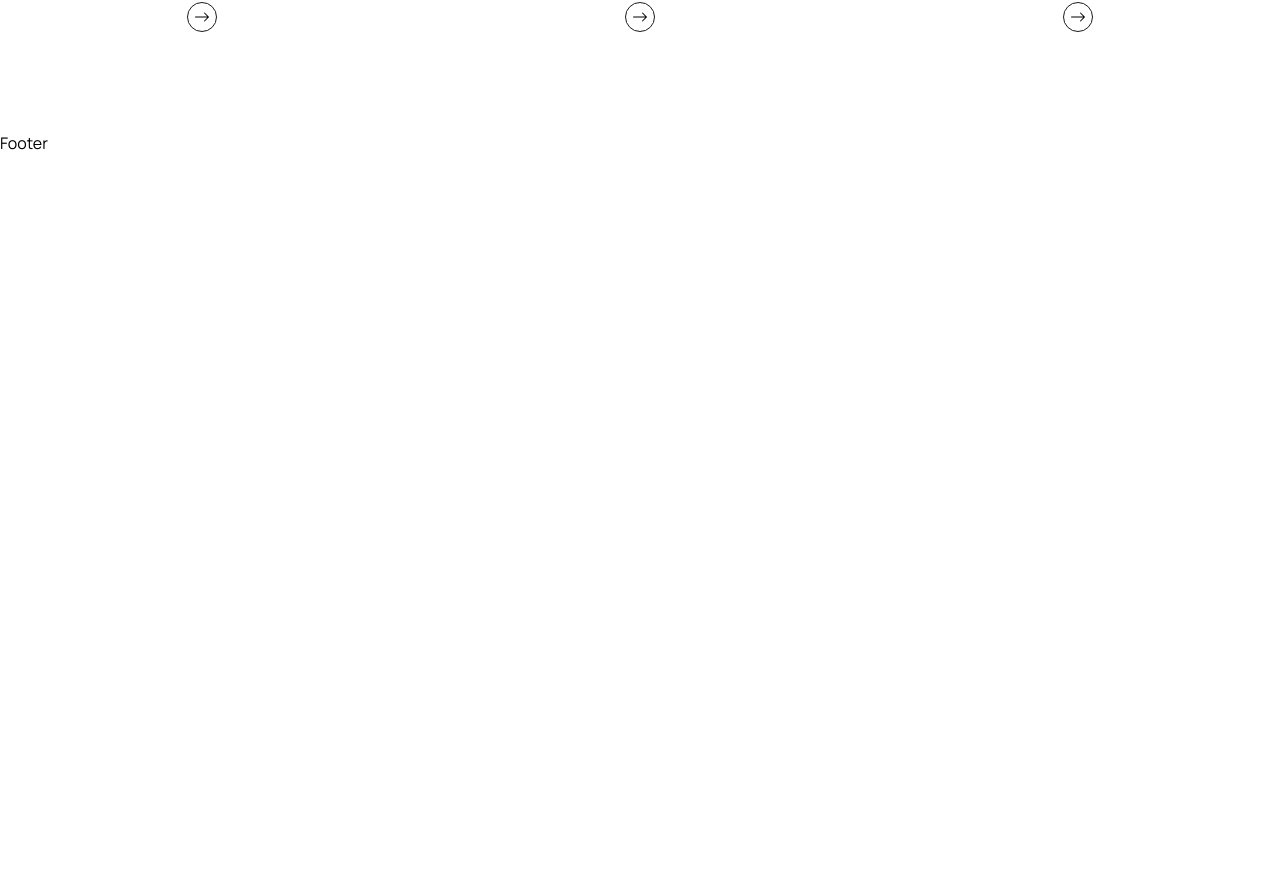
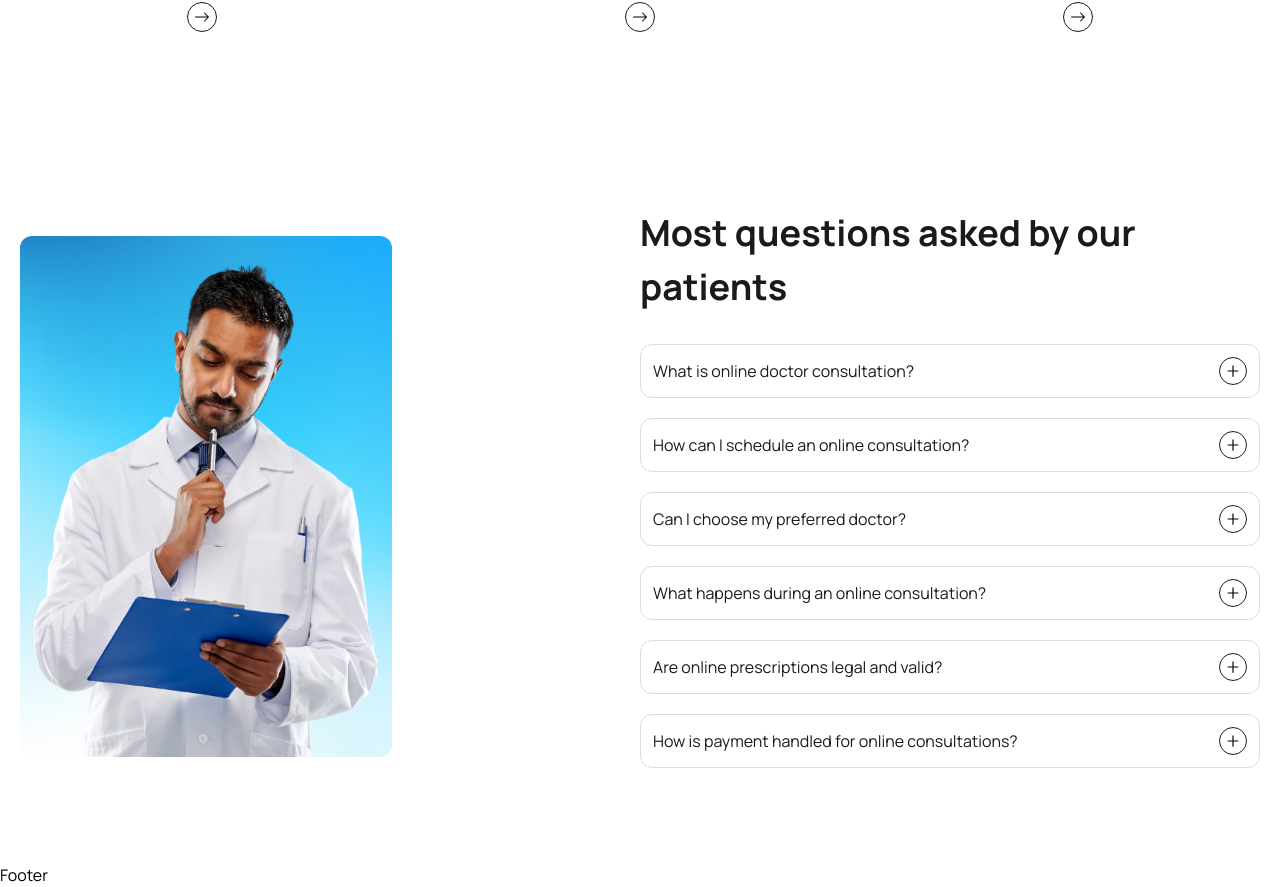
Before and after one commit to aashish-dhiman/MedConnect, a React (Vite) app in the folder frontend/: page / in a window 1280 px wide. Shown: the part 4810-5697 px from the top of the page. Before the commit the page ends 4965 px from the top, so only its background shows below. Built offline with nearby package versions, Linux system fonts and the light colour scheme.

Commit message:
added faq section

```diff
--- a/frontend/src/assets/data/faqs.js
+++ b/frontend/src/assets/data/faqs.js
@@ -1,27 +1,33 @@
 export const faqs = [
     {
-    question: "What is your medical care?",
+        question: "What is online doctor consultation?",
         content:
-      "One Medical was founded on a better model of care one designed around patients needs that provides a higher level of quality and service affordably. We do this through innovative design, excellent customer service, and the efficient use of technology.",
+            "Online doctor consultation is a service that allows patients to consult with licensed doctors remotely using video conferencing or chat platforms. It provides a convenient and accessible way to seek medical advice, receive diagnoses, and get prescriptions without visiting a physical clinic.",
+    },
+
+    {
+        question: "How can I schedule an online consultation?",
+        content:
+            "Scheduling an online doctor consultation is easy. You can visit our website or use our mobile app to create an account, browse available doctors, and choose a convenient time slot for your consultation. After booking, you'll receive instructions on how to join the virtual appointment.",
     },
     {
-    question: "What happens if I need to go a hospital?",
+        question: "Can I choose my preferred doctor?",
         content:
-      "One Medical was founded on a better model of care one designed around patients needs that provides a higher level of quality and service affordably. We do this through innovative design, excellent customer service, and the efficient use of technology.",
+            "Yes, our platform allows you to choose from a roster of licensed and experienced doctors. You can view their profiles, specialties, and availability to select a doctor who best meets your needs and preferences.",
     },
     {
-    question: "What happens if I need to go a hospital?",
+        question: "What happens during an online consultation?",
         content:
-      "One Medical was founded on a better model of care one designed around patients needs that provides a higher level of quality and service affordably. We do this through innovative design, excellent customer service, and the efficient use of technology.",
+            "During an online consultation, you'll meet with your chosen doctor via video call or chat. The doctor will ask questions about your symptoms, medical history, and any relevant details. Based on this information, they will provide medical advice, recommend tests if needed, and prescribe medications.",
     },
     {
-    question: "Can I visit your medical office?",
+        question: "Are online prescriptions legal and valid?",
         content:
-      "One Medical was founded on a better model of care one designed around patients needs that provides a higher level of quality and service affordably. We do this through innovative design, excellent customer service, and the efficient use of technology.",
+            "Yes, online prescriptions issued by licensed doctors are legal and valid, just like prescriptions from in-person visits. However, it's essential to provide accurate information and follow the doctor's advice for safe and effective treatment.",
     },
     {
-    question: "Does you provide urgent care?",
+        question: "How is payment handled for online consultations?",
         content:
-      "One Medical was founded on a better model of care one designed around patients needs that provides a higher level of quality and service affordably. We do this through innovative design, excellent customer service, and the efficient use of technology.",
+            "Payment for online consultations is typically processed securely through the website or app. Different platforms may offer various payment options, and the fees may vary depending on the duration and type of consultation.",
     },
 ];
--- /dev/null
+++ b/frontend/src/components/faq/Faq.jsx
@@ -0,0 +1,34 @@
+import faqImg from "../../assets/images/faq-img.png";
+import { faqs } from "../../assets/data/faqs";
+import FaqCards from "./FaqCards";
+
+const Faq = () => {
+    return (
+        <section>
+            <div className="container">
+                <div className="flex justify-between">
+                    <div className=" w-[30%] hidden md:block lg:block my-auto">
+                        <img
+                            src={faqImg}
+                            alt="faq image"
+                            className="rounded-xl"
+                        />
+                    </div>
+
+                    <div className="w-full md:w-1/2 lg:w-1/2">
+                        <h3 className="heading text-[36px] ">
+                            Most questions asked by our patients
+                        </h3>
+                        <ul className="mt-[30px]">
+                            {faqs.map((item, index) => {
+                                return <FaqCards key={index} {...item} />;
+                            })}
+                        </ul>
+                    </div>
+                </div>
+            </div>
+        </section>
+    );
+};
+
+export default Faq;
--- /dev/null
+++ b/frontend/src/components/faq/FaqCards.jsx
@@ -0,0 +1,45 @@
+import { useState } from "react";
+import PropTypes from "prop-types";
+import { AiOutlineMinus, AiOutlinePlus } from "react-icons/ai";
+
+const FaqCards = (props) => {
+    const [isOpen, setIsOpen] = useState(false);
+
+    const toggleAccordion = () => {
+        setIsOpen(!isOpen);
+    };
+
+    const { question, content } = props;
+    return (
+        <div
+            className="p-3 rounded-[12px] border border-solid border-[#D9DCE2] mb-5 cursor-pointer "
+            onClick={toggleAccordion}
+        >
+            <div className="flex items-center justify-between gap-5">
+                <h4 className=" text-[14px] leading-7 md:text-[16px] text-headingColor ">
+                    {question}
+                </h4>
+                <div
+                    className={` ${
+                        isOpen &&
+                        "bg-primaryColor text-white border-none hover:text-headingColor hover:border hover:bg-white hover:border-solid hover:border-[#141F21]"
+                    } w-7 h-7 border border-solid border-[#141F21] rounded-full flex items-center justify-center btn__hover  hover:text-white transition-all`}
+                >
+                    {isOpen ? <AiOutlineMinus /> : <AiOutlinePlus />}
+                </div>
+            </div>
+            {isOpen && (
+                <div className="text__para text-[14px] leading-6 mt-1 ">
+                    <p>{content}</p>
+                </div>
+            )}
+        </div>
+    );
+};
+
+FaqCards.propTypes = {
+    question: PropTypes.string.isRequired,
+    content: PropTypes.string.isRequired,
+};
+
+export default FaqCards;
--- a/frontend/src/pages/Home.jsx
+++ b/frontend/src/pages/Home.jsx
@@ -11,6 +11,7 @@ import About from "../components/about/About";
 import Services from "../components/services/Services";
 import Features from "../components/features/Features";
 import Doctors from "../components/doctors/Doctors";
+import Faq from "../components/faq/Faq";
 
 const Home = () => {
     const cardItem = [
@@ -161,6 +162,11 @@ const Home = () => {
             <Doctors />
 
             {/* ============= Our Great Doctor end ========= */}
+
+            {/* ======== Faq section start ======= */}
+            <Faq />
+
+            {/* ======== Faq section end ======= */}
         </>
     );
 };
```
Also changed, not shown: frontend/src/assets/images/faq-img.png. Lines whose indentation alone changed are shown as unchanged.
